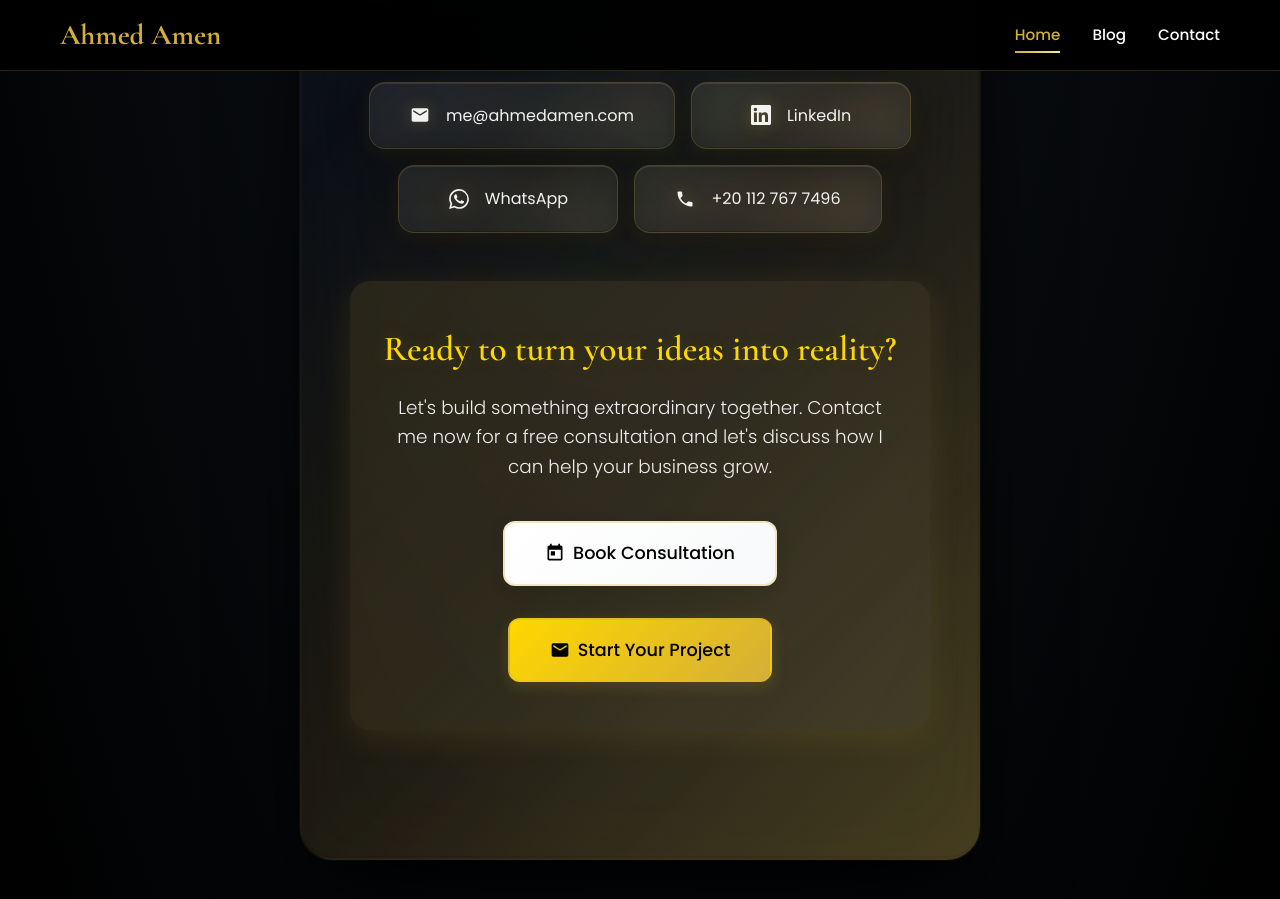
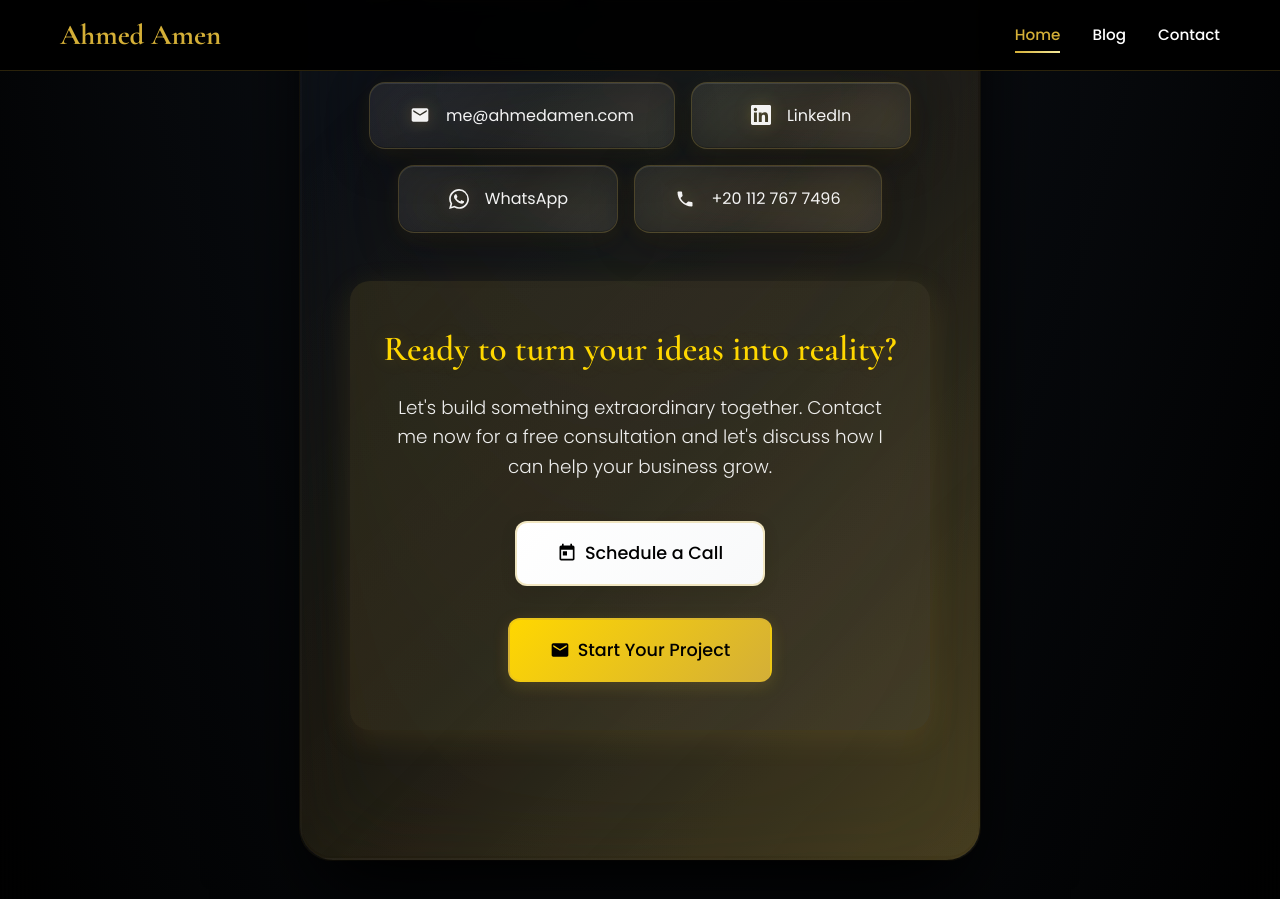
Before and after one commit to ahmed1amen/me, a Jekyll site: the page built from index.html, in a window 1280 px wide and 900 px high, scrolled down 1433 px. Built offline with Jekyll 4.4.1, drawn with Linux system fonts in a browser that asks for light colours.

Commit message:
Update call-to-action text from "Book Consultation" to "Schedule a Call"

```diff
--- a/index.html
+++ b/index.html
@@ -99,7 +99,7 @@ description: "13+ years transforming ideas into production-ready systems that sc
                 d="M19 3h-1V1h-2v2H8V1H6v2H5c-1.11 0-1.99.9-1.99 2L3 19c0 1.1.89 2 2 2h14c1.1 0 2-.9 2-2V5c0-1.1-.9-2-2-2zm0 16H5V8h14v11zM7 10h5v5H7z"
               />
             </svg>
-            Book Consultation
+            Schedule a Call
           </a>
           <a
             href="mailto:me@ahmedamen.com?subject=Let's%20Work%20Together"
```
